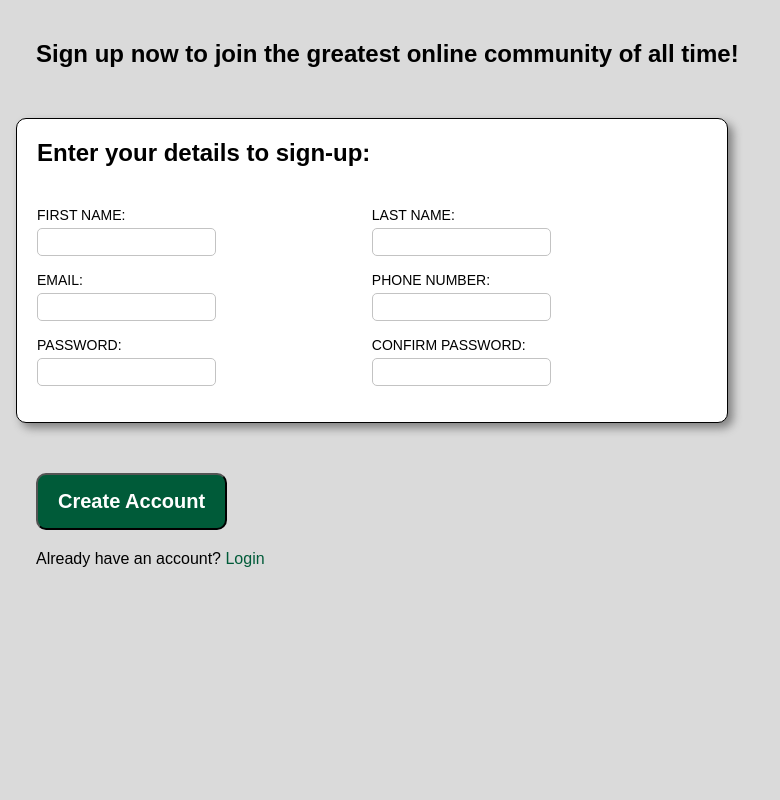
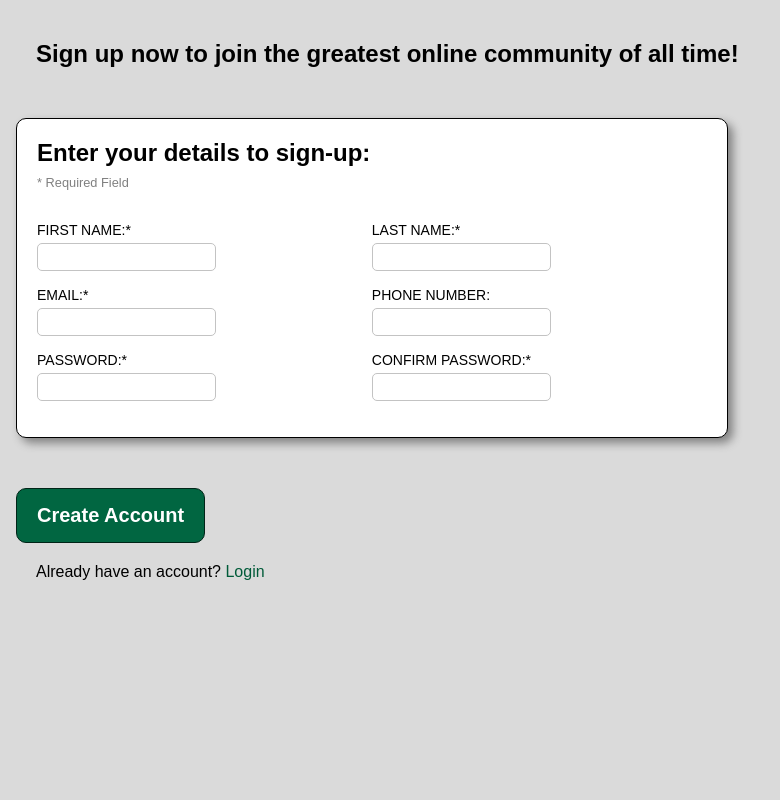
Before and after one commit to gwolanski/sign-up-form, a plain HTML site: page index.html in a window 1280 px wide. Shown: the full height of the page, 500-1280 px from the left. Drawn offline with Linux system fonts and the light colour scheme; a web font is replaced by a local one.

Commit message:
Fixed button so it validates.

```diff
--- a/index.html
+++ b/index.html
@@ -19,39 +19,43 @@
         <div class="right-side">
             <div class="right-top">Sign up now to join the greatest online community of all time!</div>
             <form action="" method="post">
+                <div class="form-area">
                     <div id="form-header">Enter your details to sign-up:</div>
+                    <div class="required">* Required Field</div>
                     <div class="inner-form">
                         <div class="form-item">
-                        <label for="first_name">FIRST NAME:</label>
-                        <input type="text" id="first_name" name="first_name">
+                            <label for="first_name">FIRST NAME:*</label>
+                            <input type="text" id="first_name" name="first_name" required>
                         </div>
                         <div class="form-item">
-                        <label for="last_name">LAST NAME:</label>
-                        <input type="text" id="last_name" name="last_name">
+                            <label for="last_name">LAST NAME:*</label>
+                            <input type="text" id="last_name" name="last_name" required>
                         </div>
                         <div class="form-item">
-                        <label for="email">EMAIL:</label>
-                        <input type="email" id="email" name="email">
+                            <label for="email">EMAIL:*</label>
+                            <input type="email" id="email" name="email" required>
                         </div>
                         <div class="form-item">
                             <label for="phone_number">PHONE NUMBER:</label>
                             <input type="tel" id="phone_number" name="phone_number">
                         </div>
                         <div class="form-item">
-                        <label for="password">PASSWORD:</label>
-                        <input type="password" id="password" name="password">
+                            <label for="password">PASSWORD:*</label>
+                            <input type="password" id="password" name="password" required>
                         </div>
                         <div class="form-item">
-                        <label for="password_confirm">CONFIRM PASSWORD:</label>
-                        <input type="password" id="password_confirm" name="password_confirm">
+                            <label for="password_confirm">CONFIRM PASSWORD:*</label>
+                            <input type="password" id="password_confirm" name="password_confirm" required>
                         </div>
                     </div>
-
+                </div>
+                <button type="submit">Create Account</button>
             </form>
             <div class="right-bottom">
-                <button>Create Account</button>
+
                 <div>Already have an account? <a href="http://" style="display:inline-block">Login</a></div>
             </div>
+
 
             </div>
         </div>
--- a/styles.css
+++ b/styles.css
@@ -62,7 +62,7 @@ body {
     padding-top: 40px;
 }
 
-form {
+.form-area {
     width: 90%;
     border: black solid 1px;
     border-radius: 10px;
@@ -74,9 +74,15 @@ form {
 }
 
 #form-header {
-    margin-bottom: 40px;
     font-size: 1.5rem;
     font-weight: bold;
+}
+
+.required {
+    font-size: 0.8rem;
+    margin-bottom: 2rem;
+    margin-top: .5rem;
+    color: gray;
 }
 
 .inner-form {
@@ -86,7 +92,7 @@ form {
 }
 
 .form-item {
-    padding-bottom: 2.5em;
+    padding-bottom: 2.5rem;
     height: 25px;
 }
 
@@ -115,13 +121,20 @@ label {
 button {
     margin-bottom: 20px;
     padding: 15px 20px;
-    background-color: rgb(0, 91, 57);
+    background-color: rgb(1, 102, 65);
+    border: 1px solid rgb(0, 36, 23);
     color: white;
     font-weight: bold;
     font-size: 20px;
     border-radius: 10px;
 }
 
+button:hover {
+    background-color: rgba(0, 91, 58, 0.712);
+    border: 2px solid black;
+}
+
 a {
     color: rgb(0, 91, 57);
     text-decoration: none;
+}
```
Lines whose indentation alone changed are shown as unchanged.
